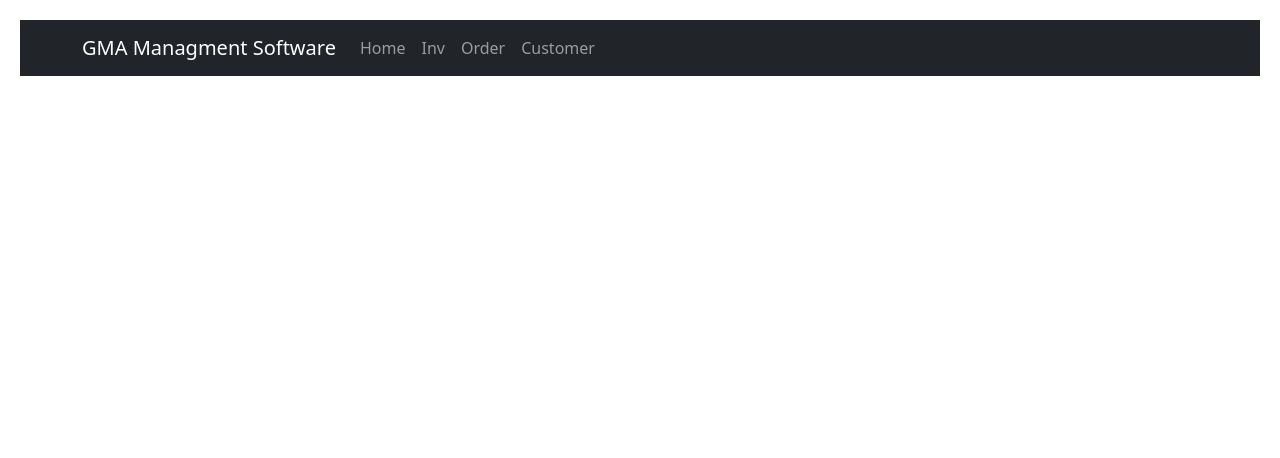
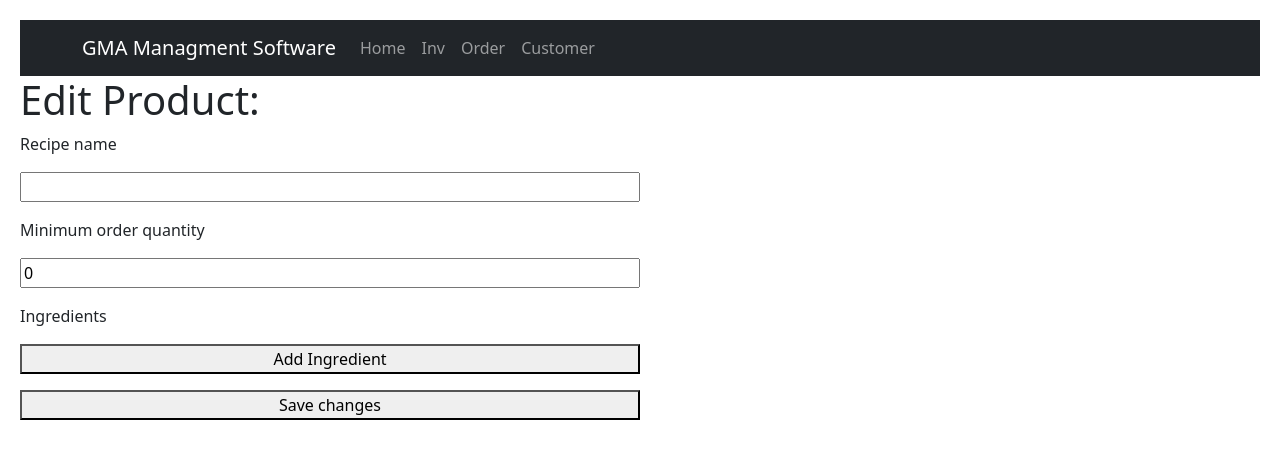
Before and after one commit to madpineapple/inv_mng-proj, a React (Create React App) app in the folder inv_and_order_mg_proj/: page /EditProduct in a window 1280 px wide. Shown: the top 458 px of the page. Built offline with nearby package versions, Linux system fonts and the light colour scheme.

Commit message:
did some more changes

```diff
--- a/inv_and_order_mg_proj/src/InvRoutes.tsx
+++ b/inv_and_order_mg_proj/src/InvRoutes.tsx
@@ -6,6 +6,7 @@ import OrderCreate from "./pages/OrderCreate";
 import Customer from "./components/customers/Customer";
 import CustomerDetails from "./components/customers/CustomerDetails";
 import CreateNewRecipe from "./components/customers/CreateNewRecipe";
+import EditProduct from "./components/manufacturedProducts/EditProduct";
 
 const InvRoutes = () => (
   <Router>
@@ -17,6 +18,7 @@ const InvRoutes = () => (
       <Route path="/Customer" element={<Customer />} />
       <Route path="/customer/:id" element={<CustomerDetails />} />
       <Route path="/recipe/:id" element={<CreateNewRecipe />} />
+      <Route path="/EditProduct" element={<EditProduct />} />
     </Routes>
   </Router>
 );
--- a/inv_and_order_mg_proj/src/components/customers/CreateNewRecipe.tsx
+++ b/inv_and_order_mg_proj/src/components/customers/CreateNewRecipe.tsx
@@ -56,7 +56,7 @@ const CreateNewRecipe = () => {
   const onSubmit = async () => {
     const recipeData = {
       p_m_productName: recipeName,
-      m_productID: 0,
+      p_m_productID: 0,
       p_customerID: customer,
       p_quantity: quantity,
       p_unit: "kg",
--- a/inv_and_order_mg_proj/src/components/customers/CustomerDetails.tsx
+++ b/inv_and_order_mg_proj/src/components/customers/CustomerDetails.tsx
@@ -14,6 +14,7 @@ const CustomerDetails: React.FC = () => {
     error,
   } = useManufacturedProductbyCustomerID(customerID || 0);
 
+  console.log(customerID);
   const navigate = useNavigate();
 
   return (
--- /dev/null
+++ b/inv_and_order_mg_proj/src/components/manufacturedProducts/EditProduct.tsx
@@ -0,0 +1,129 @@
+import { useEffect, useState } from "react";
+import { Recipe } from "../types";
+import { useLocation, useNavigate } from "react-router-dom";
+import useUpdateRecipeHook from "../../hooks/recipeHooks/useUpdateRecipeHook";
+
+const EditProduct = () => {
+  const location = useLocation();
+  const state = location.state as { product?: Recipe } | undefined;
+  const [recipeName, setRecipeName] = useState(
+    state?.product?.p_m_productName || ""
+  );
+  const navigate = useNavigate();
+
+  const [quantity, setQuantity] = useState(state?.product?.p_quantity || 0);
+
+  const [ingredients, setIngredients] = useState<
+    { productName: string; quantity: number }[]
+  >([]);
+
+  useEffect(() => {
+    if (state?.product?.p_productName) {
+      try {
+        const parsed = JSON.parse(state.product.p_productName);
+        setIngredients(parsed);
+      } catch (err) {
+        console.error("Failed to parse ingredients JSON:", err);
+      }
+    }
+  }, [state?.product?.p_productName]);
+
+  //Not sure if this will work
+  const handleIngredientChange = (
+    index: number,
+    field: string,
+    value: string
+  ) => {
+    setIngredients((prev) => {
+      const updated = [...prev];
+      updated[index] = {
+        ...updated[index],
+        [field]: field === "quantity" ? Number(value) : value,
+      };
+      return updated;
+    });
+  };
+
+  const addIngredient = () => {
+    setIngredients((prev) => [...prev, { productName: "", quantity: 0 }]);
+  };
+
+  const removeIngredient = (index: number) => {
+    setIngredients((prev) => prev.filter((_, i) => i !== index));
+  };
+
+  const { mutate: updateRecipe } = useUpdateRecipeHook();
+
+  const handleSaveClick = async () => {
+    if (!state?.product) return;
+
+    const editedProduct = {
+      p_m_productName: recipeName,
+      p_m_productID: state.product.p_m_productID,
+      p_customerID: state.product.p_customerID,
+      p_quantity: quantity,
+      p_unit: state.product.p_unit || "unit",
+      p_productName: JSON.stringify(ingredients),
+    };
+    console.log("edited product:", editedProduct);
+    try {
+      updateRecipe(editedProduct);
+    } catch (err) {
+      console.log("Error saving Recipe: ", err);
+    }
+    navigate(-1);
+  };
+
+  return (
+    <div>
+      <h1>Edit Product: {state?.product?.p_m_productName}</h1>
+      <form>
+        <label>Recipe name</label>
+        <input
+          value={recipeName}
+          onChange={(e) => setRecipeName(e.target.value)}
+        />
+        <label>Minimum order quantity</label>
+        <input
+          type="number"
+          value={quantity}
+          onChange={(e) => setQuantity(Number(e.target.value))}
+        />
+        <label>Ingredients</label>
+        {ingredients.map((ingredient, index) => (
+          <div
+            key={index}
+            style={{ display: "flex", gap: "10px", marginBottom: "10px" }}
+          >
+            <input
+              type="text"
+              value={ingredient.productName}
+              onChange={(e) =>
+                handleIngredientChange(index, "productName", e.target.value)
+              }
+              placeholder="Product ID"
+            />
+            <input
+              type="number"
+              value={ingredient.quantity}
+              onChange={(e) =>
+                handleIngredientChange(index, "quantity", e.target.value)
+              }
+              placeholder="Quantity"
+            />
+            <button type="button" onClick={() => removeIngredient(index)}>
+              Remove
+            </button>
+          </div>
+        ))}
+        <button type="button" onClick={addIngredient}>
+          Add Ingredient
+        </button>
+        <button type="button" onClick={handleSaveClick}>
+          Save changes
+        </button>
+      </form>
+    </div>
+  );
+};
+export default EditProduct;
--- a/inv_and_order_mg_proj/src/components/manufacturedProducts/ExpandedTable.tsx
+++ /dev/null
@@ -1,4 +0,0 @@
-const ExpandedTable = () => {
-  return <div></div>;
-};
-export default ExpandedTable;
--- a/inv_and_order_mg_proj/src/components/manufacturedProducts/ManufacturedProductTable.tsx
+++ b/inv_and_order_mg_proj/src/components/manufacturedProducts/ManufacturedProductTable.tsx
@@ -19,7 +19,6 @@ const ManufacturedProductTable = () => {
   const customerID = state?.customer?.p_CustomerId;
   const [productData, setProductData] = useState<Recipe[]>([]);
   const [expandedRows, setExpandedRows] = useState<number[]>([]);
-  const [editedItem, setEditedItem] = useState<Recipe>();
 
   const toggleRow = (id: number) => {
     setExpandedRows((prev) =>
@@ -36,6 +35,8 @@ const ManufacturedProductTable = () => {
     }
   }, [data]);
 
+  console.log("data: ", data);
+
   const [columnFilters, setColumnFilters] = useState<ColumnFiltersState>([]);
 
   const table = useReactTable({
@@ -51,8 +52,8 @@ const ManufacturedProductTable = () => {
     getPaginationRowModel: getPaginationRowModel(),
     initialState: {
       pagination: {
-        pageIndex: 0, //custom initial page index
-        pageSize: 10, //custom default page size
+        pageIndex: 0,
+        pageSize: 10,
       },
     },
   });
@@ -80,7 +81,7 @@ const ManufacturedProductTable = () => {
         </thead>
         <tbody>
           {table.getRowModel().rows.map((row) => {
-            const rowId = Number(row.original.m_productID);
+            const rowId = Number(row.original.p_m_productID);
             return (
               <React.Fragment key={row.id}>
                 <tr>
@@ -99,6 +100,16 @@ const ManufacturedProductTable = () => {
                     >
                       {expandedRows.includes(rowId) ? "▲" : "▼"}
                     </button>
+                    <button
+                      onClick={() =>
+                        navigate(`/EditProduct`, {
+                          state: { product: row.original },
+                        })
+                      }
+                    >
+                      {" "}
+                      Edit
+                    </button>
                   </td>
                 </tr>
 
@@ -116,16 +127,14 @@ const ManufacturedProductTable = () => {
                         <th style={{ width: "40%" }}>Quantity</th>
                       </tr>
                     </thead>
+
                     <tbody>
                       {row.original.p_productName ? (
                         (() => {
                           try {
-                            // Parse the string
                             const parsed = JSON.parse(
                               row.original.p_productName
                             );
-
-                            // Handle case where the parsed data is an array
                             if (Array.isArray(parsed)) {
                               return parsed.map((item: any, index: number) => (
                                 <tr key={index}>
@@ -149,20 +158,14 @@ const ManufacturedProductTable = () => {
                                   </td>
                                 </tr>
                               ));
-                            }
-
-                            // Handle case where the parsed data is an object
-                            else if (parsed && typeof parsed === "object") {
+                            } else if (parsed && typeof parsed === "object") {
                               return (
                                 <div>
                                   {parsed.productName} (Quantity:{" "}
                                   {parsed.quantity})
                                 </div>
                               );
-                            }
-
-                            // If it's neither an array nor an object, handle invalid data
-                            else {
+                            } else {
                               return <span>Invalid data format</span>;
                             }
                           } catch (error) {
--- a/inv_and_order_mg_proj/src/components/types.tsx
+++ b/inv_and_order_mg_proj/src/components/types.tsx
@@ -34,7 +34,7 @@ export interface ManufacturedProduct {
 }
 export interface Recipe {
   p_m_productName: string;
-  m_productID: number;
+  p_m_productID: number;
   p_customerID: number;
   p_quantity: number;
   p_unit: string;
--- /dev/null
+++ b/inv_and_order_mg_proj/src/hooks/recipeHooks/useUpdateRecipeHook.ts
@@ -0,0 +1,30 @@
+import { useMutation } from "@tanstack/react-query";
+import { Recipe } from "../../components/types";
+import axios from "axios";
+
+const updatedRecipeAPI = async (updatedRecipe: Recipe) => {
+  const response = await axios.put(
+    `http://localhost:5230/recipe/`,
+    updatedRecipe
+  );
+  if (response.status !== 200) {
+    throw new Error("Failed to update product");
+  }
+  console.log(updatedRecipe);
+  return response.data;
+};
+
+const useUpdateRecipeHook = () => {
+  const mutation = useMutation({
+    mutationFn: updatedRecipeAPI,
+    onError: (error) => {
+      console.log("Error updating recipe: ", error);
+    },
+    onSuccess: (updatedProduct) => {
+      console.log("Recipe updated successfully:", updatedProduct);
+    },
+  });
+  return mutation;
+};
+
+export default useUpdateRecipeHook;
```
